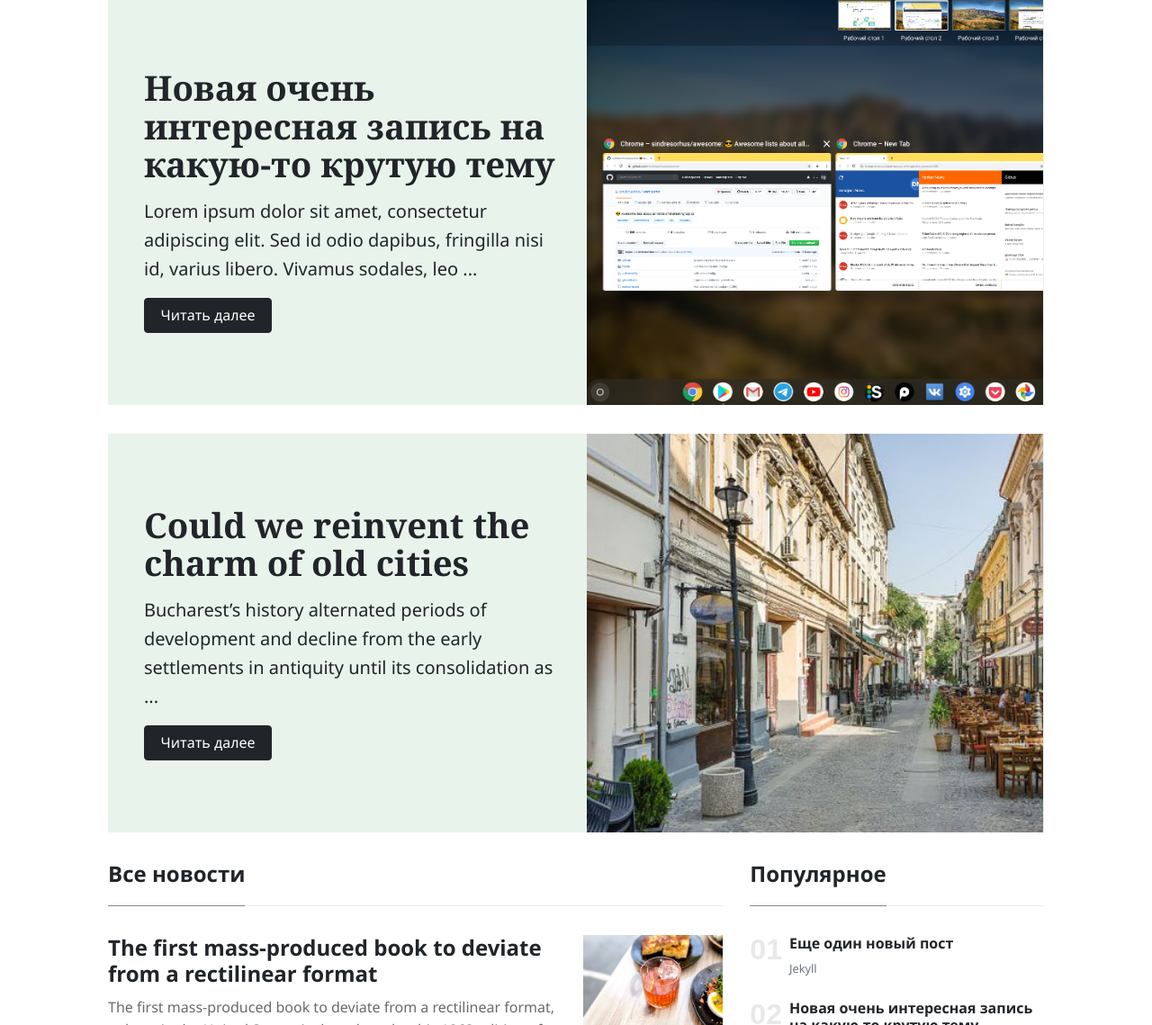
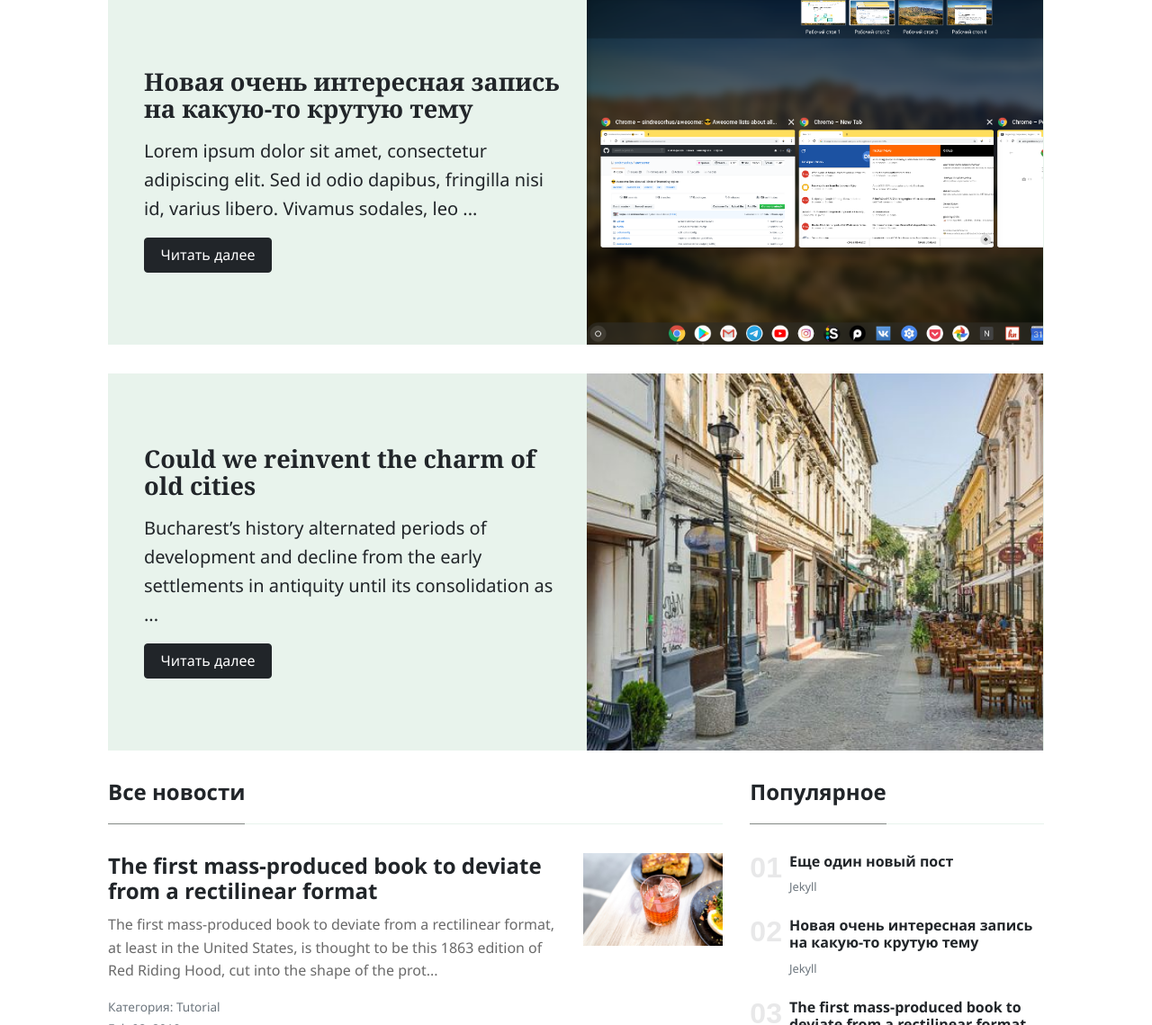
Before and after one commit to pro-chromeos/pro-chromeos.github.io, a Jekyll site: the page built from index.html, in a window 1280 px wide and 1400 px high, scrolled down 208 px. Shown: the part 261-1400 px from the top of the window at 90% size. Built offline with Jekyll 4.4.1, drawn with Linux system fonts in a browser that asks for light colours; nearby versions of some CDN libraries; a script that is not in the unit is left out; the list of posts is cut into pages by our own code.

```diff
--- a/assets/css/theme.css
+++ b/assets/css/theme.css
@@ -298,7 +298,7 @@
 	}
     .jumbotron-home h1 {
         font-family: Georgia,Times,"Times New Roman",serif;
-        font-size: 2.4rem;
+        font-size: 1.7rem;
         font-weight: 700;
         line-height: 1.1;
     }
```
Also changed, not shown: 2 other files.
